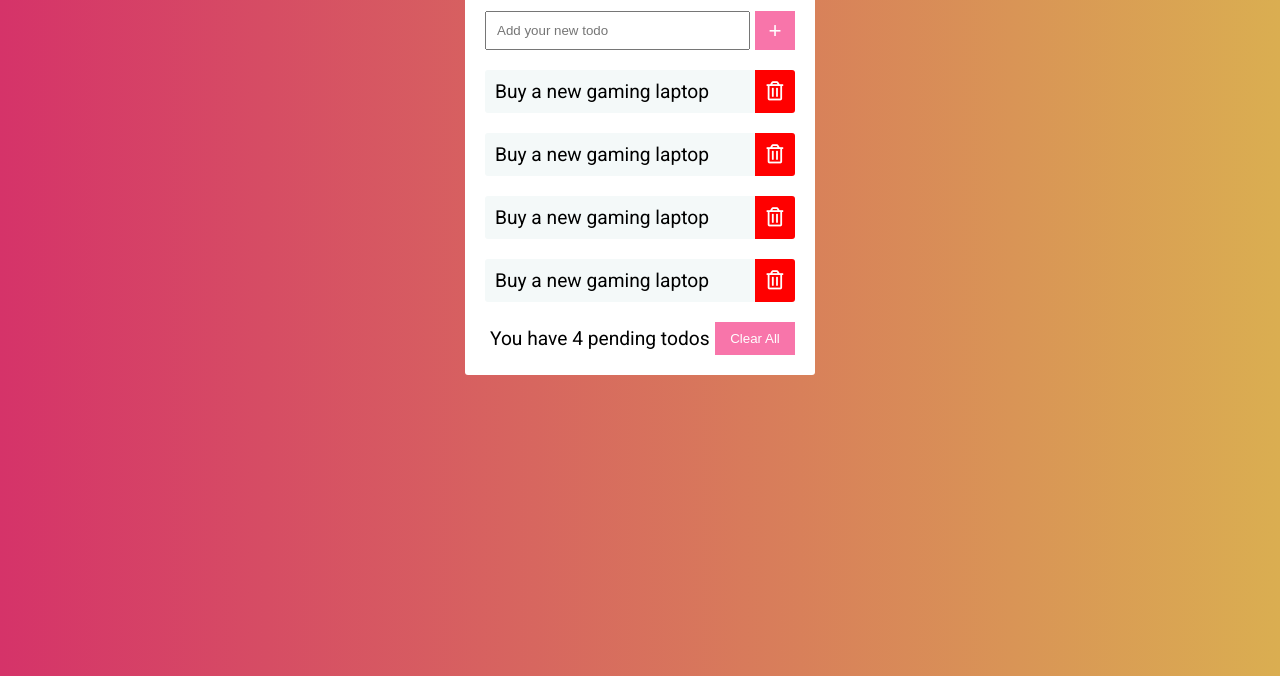
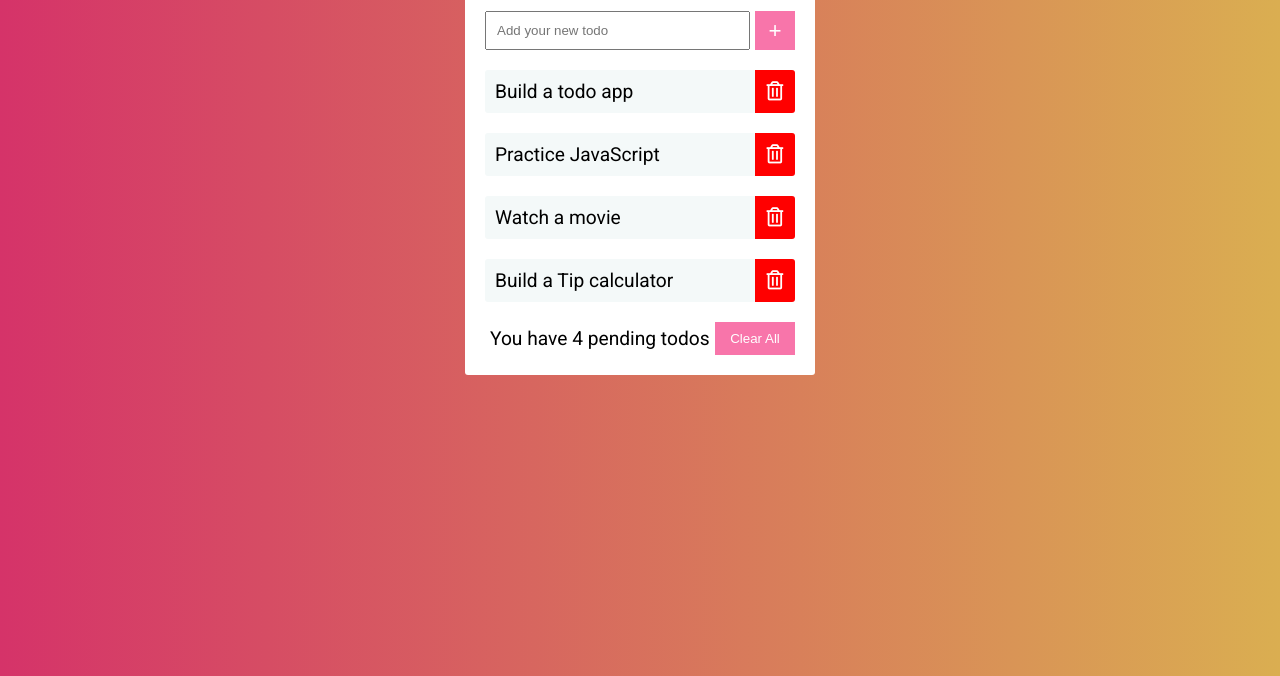
Before and after one commit to matehc/stutern-todo, a plain HTML site: page index.html in a window 1280 px wide. Shown: the part 124-800 px from the top of the page. Drawn offline with Linux system fonts and the light colour scheme.

Commit message:
update index.html

```diff
--- a/index.html
+++ b/index.html
@@ -19,22 +19,22 @@
             <button class="add-btn">+</button>
         </div>
         <div class="todo-box lay rad">
-            <div class="todo-text">Buy a new gaming laptop</div>
+            <div class="todo-text">Build a todo app</div>
             <div class="delete"><i class="far fa-trash-alt"></i></div>
         </div>
 
         <div class="todo-box lay rad">
-            <div class="todo-text">Buy a new gaming laptop</div>
+            <div class="todo-text">Practice JavaScript</div>
             <div class="delete"><i class="far fa-trash-alt"></i></div>
         </div>
 
         <div class="todo-box lay rad">
-            <div class="todo-text">Buy a new gaming laptop</div>
+            <div class="todo-text">Watch a movie</div>
             <div class="delete"><i class="far fa-trash-alt"></i></div>
         </div>
 
         <div class="todo-box lay rad">
-            <div class="todo-text">Buy a new gaming laptop</div>
+            <div class="todo-text">Build a Tip calculator</div>
             <div class="delete"><i class="far fa-trash-alt"></i></div>
         </div>
 
```
